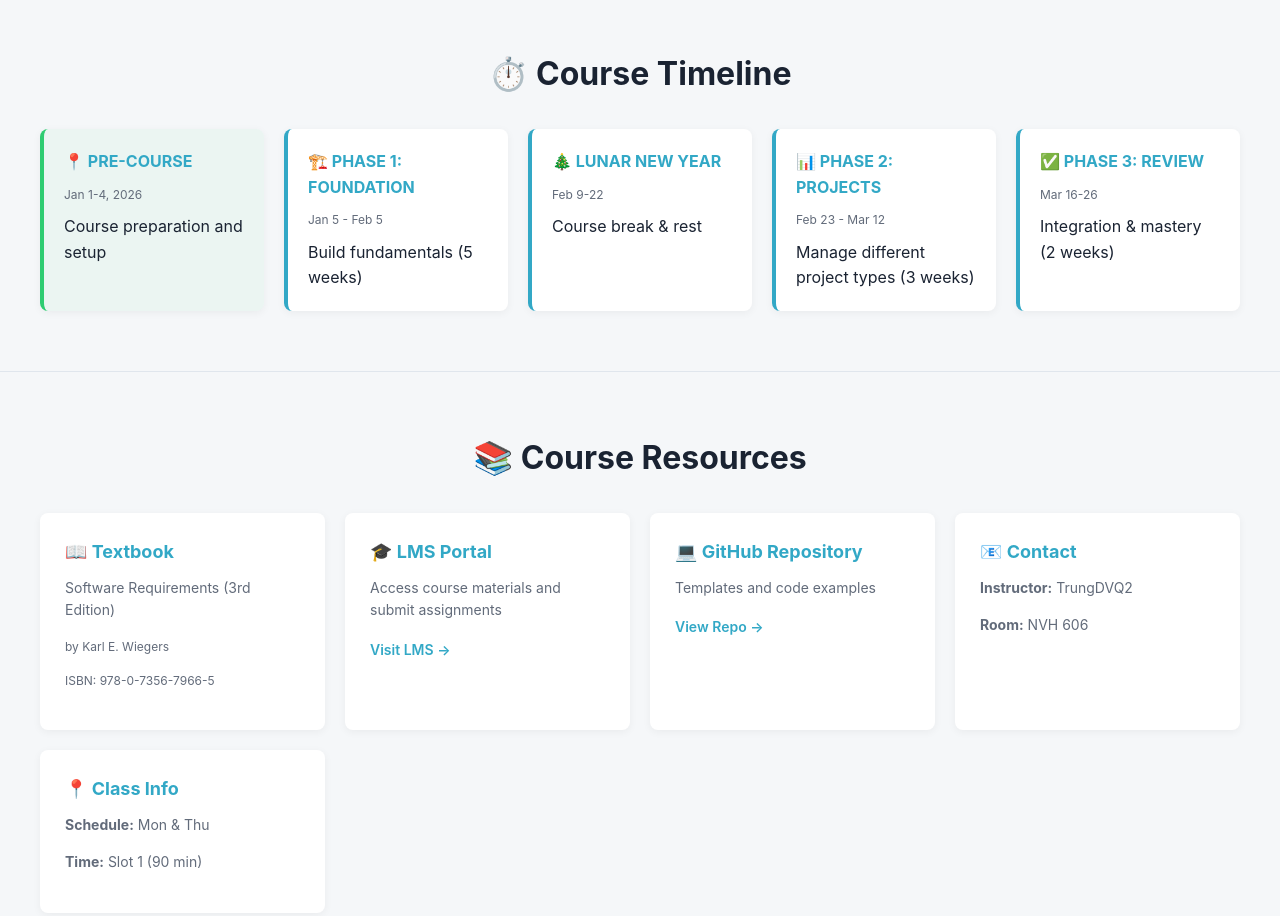
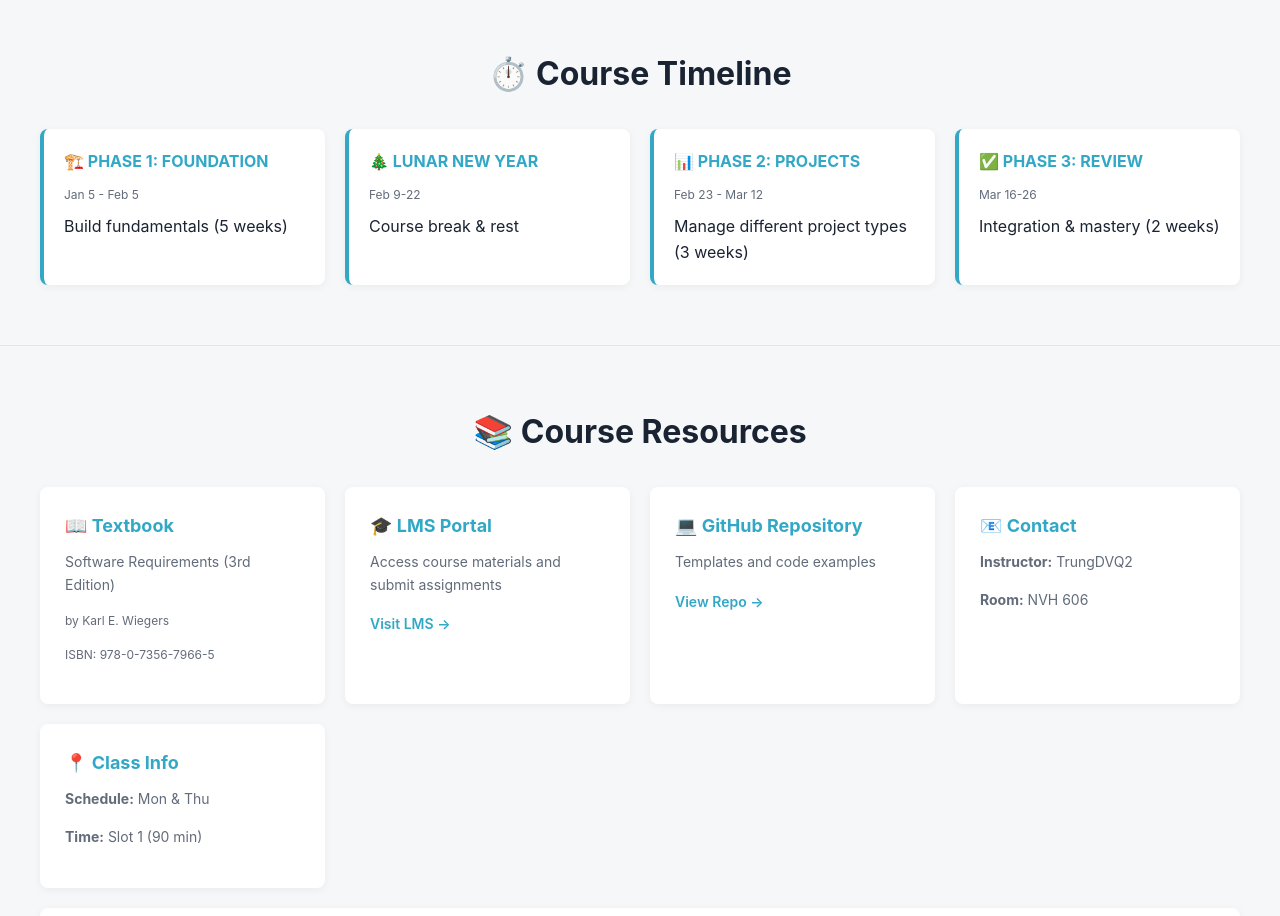
Before and after one commit to trungdvq2-droid/SWR302, a plain HTML site: page index.html in a window 1280 px wide. Shown: the part 2980-3896 px from the top of the page. Drawn offline with Linux system fonts and the light colour scheme.

Commit message:
Update index.html

```diff
--- a/index.html
+++ b/index.html
@@ -887,11 +887,7 @@
     <section>
         <h2>⏱️ <span lang="en">Course Timeline</span><span lang="vi" style="display: none;">Lịch Trình Khóa Học</span></h2>
         <div class="timeline">
-            <div class="timeline-item current">
-                <h4>📍 <span lang="en">PRE-COURSE</span><span lang="vi" style="display: none;">CHUẨN BỊ</span></h4>
-                <div class="date">Jan 1-4, 2026</div>
-                <p><span lang="en">Course preparation and setup</span><span lang="vi" style="display: none;">Chuẩn bị khóa học và thiết lập</span></p>
-            </div>
+
             <div class="timeline-item">
                 <h4>🏗️ <span lang="en">PHASE 1: FOUNDATION</span><span lang="vi" style="display: none;">GIAI ĐOẠN 1: NỀN TẢNG</span></h4>
                 <div class="date">Jan 5 - Feb 5</div>
```
